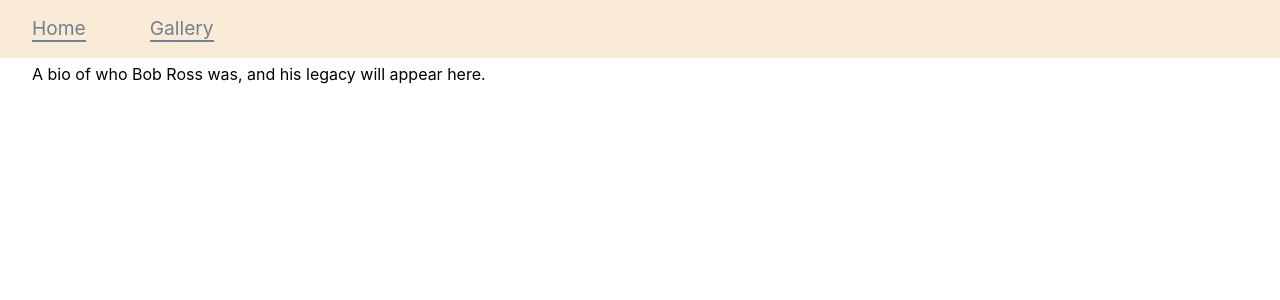
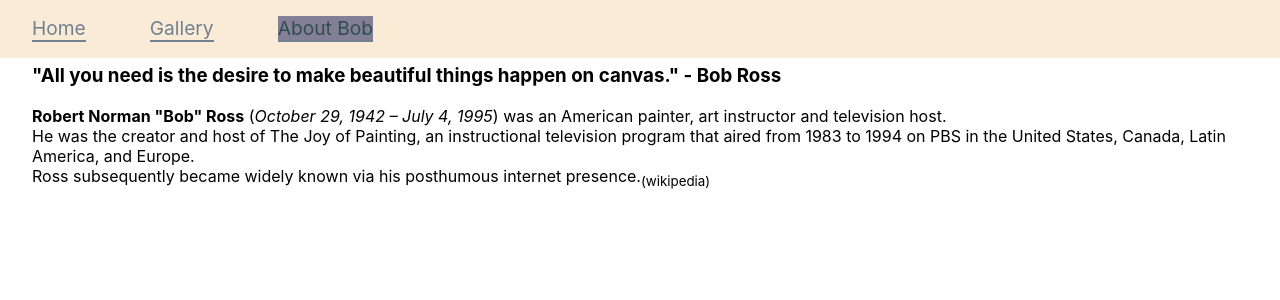
Before and after one commit to Alex-A-B/br-gallery-phase2-project, a React (Create React App) app: page /about-bob in a window 1280 px wide. Shown: the top 300 px of the page. Built offline with nearby package versions, Linux system fonts and the light colour scheme; no server answers.

Commit message:
Added about page and some additional text

```diff
--- a/src/components/AboutBob.js
+++ b/src/components/AboutBob.js
@@ -2,7 +2,10 @@
 function AboutBob() {
     return (
         <div className="home">
-            <p>A bio of who Bob Ross was, and his legacy will appear here.</p>
+            <h3>"All you need is the desire to make beautiful things happen on canvas." - Bob Ross</h3>
+            <p><strong>Robert Norman "Bob" Ross</strong> (<em>October 29, 1942 – July 4, 1995</em>) was an American painter, art instructor and television host.
+            <br />He was the creator and host of The Joy of Painting, an instructional television program that aired from 1983 to 1994 on PBS in the United States, Canada, Latin America, and Europe.
+            <br />Ross subsequently became widely known via his posthumous internet presence.<sub>(wikipedia)</sub></p>
         </div>
     )
 }
--- a/src/components/NavBar.js
+++ b/src/components/NavBar.js
@@ -6,7 +6,7 @@
         <nav>
             <NavLink exact to="/">Home</NavLink>
             <NavLink to="/gallery">Gallery</NavLink>
-            {/* <NavLink to="/about-bob">About Bob</NavLink> */}
+            <NavLink to="/about-bob">About Bob</NavLink>
         </nav>
     )
 }
```
